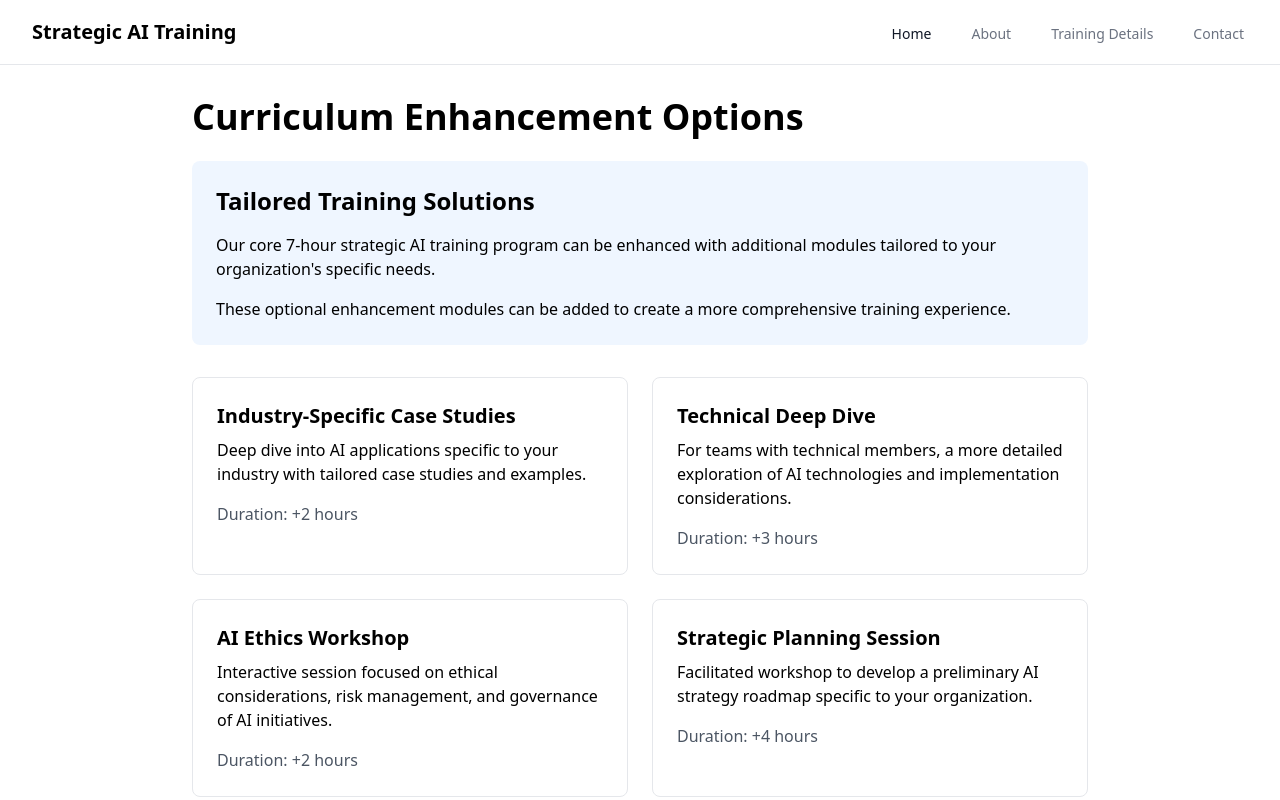
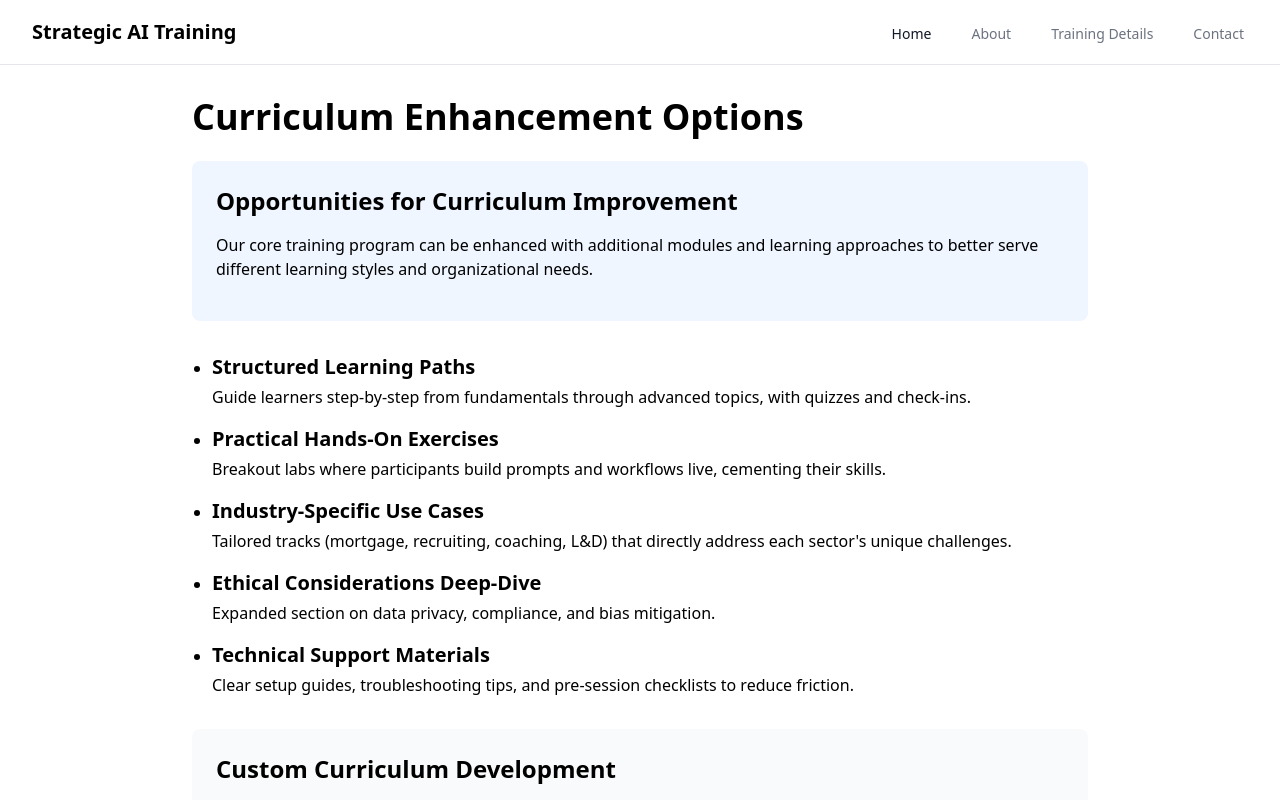
Before and after one commit to 7MinuteLife/one-day-strategic-ai, a Next.js app: page /training/one-day-strategic-ai/curriculum-enhancement in a window 1280 px wide. Shown: the top 800 px of the page. Built offline with nearby package versions, Linux system fonts and the light colour scheme.

Commit message:
Fix curriculum-enhancement page to use correct imports and structure

```diff
--- a/pages/training/one-day-strategic-ai/curriculum-enhancement.tsx
+++ b/pages/training/one-day-strategic-ai/curriculum-enhancement.tsx
@@ -1,3 +1,4 @@
+// pages/training/one-day-strategic-ai/curriculum-enhancement.tsx
 import Link from 'next/link'
 import Layout from '../../../components/Layout'
 
@@ -8,48 +9,39 @@ export default function CurriculumEnhancementPage() {
         <h1 className="text-4xl font-bold mb-6">Curriculum Enhancement Options</h1>
 
         <div className="bg-blue-50 p-6 rounded-lg mb-8">
-          <h2 className="text-2xl font-bold mb-4">Tailored Training Solutions</h2>
+          <h2 className="text-2xl font-bold mb-4">Opportunities for Curriculum Improvement</h2>
           <p className="mb-4">
-            Our core 7-hour strategic AI training program can be enhanced with additional modules tailored to your organization's specific needs.
-          </p>
-          <p>
-            These optional enhancement modules can be added to create a more comprehensive training experience.
+            Our core training program can be enhanced with additional modules and learning approaches to better serve different learning styles and organizational needs.
           </p>
         </div>
 
-        <div className="grid grid-cols-1 md:grid-cols-2 gap-6 mb-8">
-          <div className="border rounded-lg p-6">
-            <h3 className="text-xl font-semibold mb-2">Industry-Specific Case Studies</h3>
-            <p className="mb-4">Deep dive into AI applications specific to your industry with tailored case studies and examples.</p>
-            <p className="text-gray-600">Duration: +2 hours</p>
-          </div>
-
-          <div className="border rounded-lg p-6">
-            <h3 className="text-xl font-semibold mb-2">Technical Deep Dive</h3>
-            <p className="mb-4">For teams with technical members, a more detailed exploration of AI technologies and implementation considerations.</p>
-            <p className="text-gray-600">Duration: +3 hours</p>
-          </div>
-
-          <div className="border rounded-lg p-6">
-            <h3 className="text-xl font-semibold mb-2">AI Ethics Workshop</h3>
-            <p className="mb-4">Interactive session focused on ethical considerations, risk management, and governance of AI initiatives.</p>
-            <p className="text-gray-600">Duration: +2 hours</p>
-          </div>
-
-          <div className="border rounded-lg p-6">
-            <h3 className="text-xl font-semibold mb-2">Strategic Planning Session</h3>
-            <p className="mb-4">Facilitated workshop to develop a preliminary AI strategy roadmap specific to your organization.</p>
-            <p className="text-gray-600">Duration: +4 hours</p>
-          </div>
-        </div>
+        <ul className="list-disc pl-5 mb-8 space-y-4">
+          <li>
+            <strong className="text-xl font-semibold">Structured Learning Paths</strong>
+            <p className="mt-1">Guide learners step-by-step from fundamentals through advanced topics, with quizzes and check-ins.</p>
+          </li>
+          <li>
+            <strong className="text-xl font-semibold">Practical Hands-On Exercises</strong>
+            <p className="mt-1">Breakout labs where participants build prompts and workflows live, cementing their skills.</p>
+          </li>
+          <li>
+            <strong className="text-xl font-semibold">Industry-Specific Use Cases</strong>
+            <p className="mt-1">Tailored tracks (mortgage, recruiting, coaching, L&D) that directly address each sector's unique challenges.</p>
+          </li>
+          <li>
+            <strong className="text-xl font-semibold">Ethical Considerations Deep-Dive</strong>
+            <p className="mt-1">Expanded section on data privacy, compliance, and bias mitigation.</p>
+          </li>
+          <li>
+            <strong className="text-xl font-semibold">Technical Support Materials</strong>
+            <p className="mt-1">Clear setup guides, troubleshooting tips, and pre-session checklists to reduce friction.</p>
+          </li>
+        </ul>
 
         <div className="bg-gray-50 p-6 rounded-lg mb-8">
-          <h2 className="text-2xl font-bold mb-4">Multi-Day Options</h2>
+          <h2 className="text-2xl font-bold mb-4">Custom Curriculum Development</h2>
           <p className="mb-4">
-            For organizations seeking a more immersive experience, we offer extended 2-3 day programs that combine our core training with multiple enhancement modules and hands-on workshops.
-          </p>
-          <p>
-            Contact us to discuss a custom multi-day curriculum tailored to your specific organizational needs and objectives.
+            We can work with your leadership team to develop a completely customized curriculum that aligns perfectly with your organization's specific AI strategy and implementation goals.
           </p>
         </div>
 
@@ -58,7 +50,7 @@ export default function CurriculumEnhancementPage() {
             Back to Training Overview
           </Link>
           <Link href="/contact" className="btn-primary">
-            Discuss Custom Options
+            Discuss Curriculum Options
           </Link>
         </div>
       </div>
```
